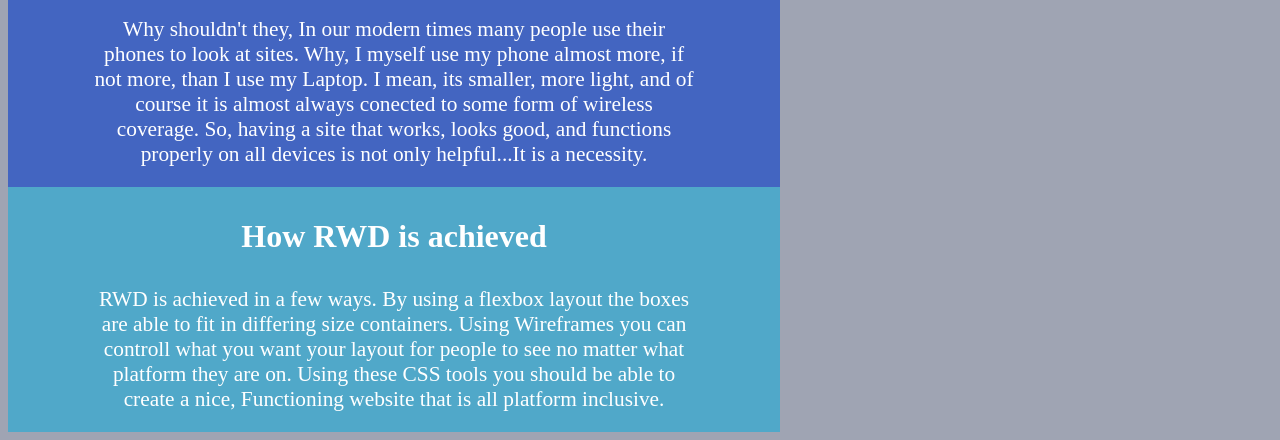
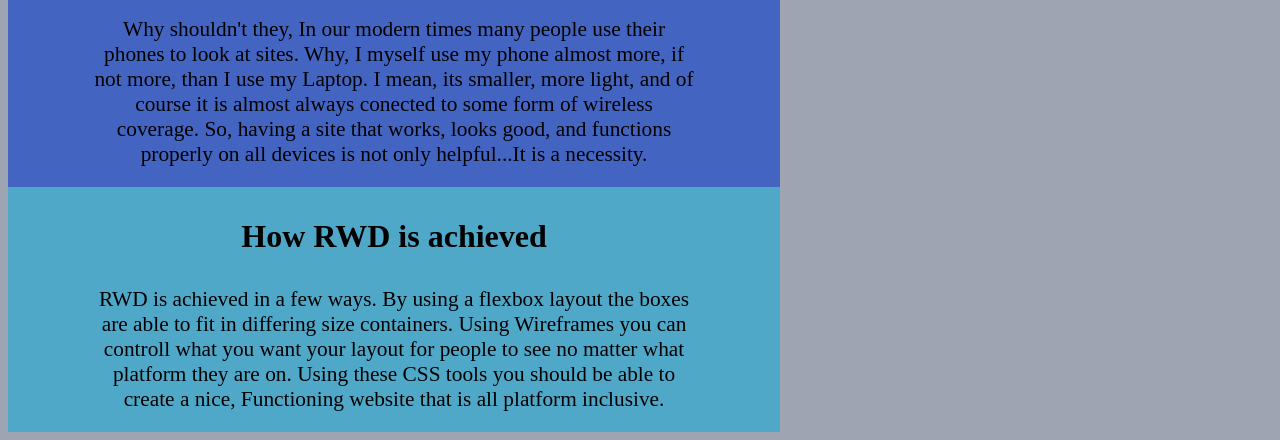
Before and after one commit to ZachKrell/341-work, a plain HTML site: page Week-10-HW/index.html in a window 1280 px wide. Shown: the part 595-1035 px from the top of the page. Drawn offline with Linux system fonts and the light colour scheme.

Commit message:
Update style.css

```diff
--- a/Week-10-HW/css/style.css
+++ b/Week-10-HW/css/style.css
@@ -103,6 +103,7 @@ div.content {
  display: flex;
  flex-wrap: wrap;
  font-family: sans-serif;
+ color: white;
 }
 
 .Top-box {
@@ -111,7 +112,6 @@ div.content {
   width: 90%;
   text-align: center;
   padding: 10px;
-  color: white;
 }
 
 .Mid-Box {
@@ -120,7 +120,6 @@ div.content {
   width: 50%;
   text-align: center;
   padding: 10px;
-  color: white;
 }
 
 .End-Box {
@@ -129,7 +128,6 @@ div.content {
   width: 90%;
   text-align: center;
   padding: 10px;
-  color: white;
 }
 
 @media screen and (min-width: 1000px) {
```
